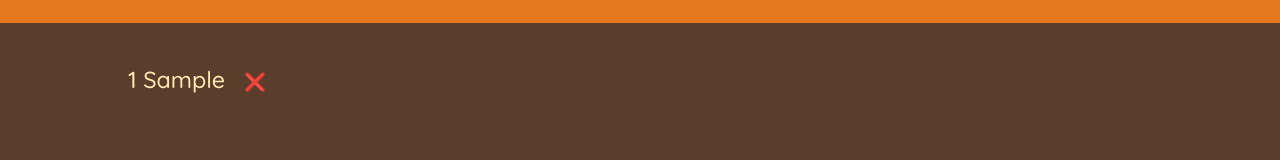
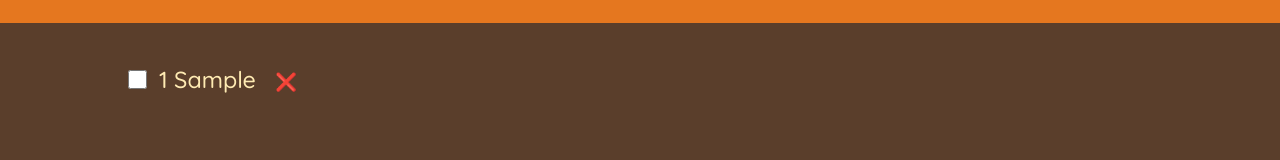
Before and after one commit to ainsleyains/all-react, a React (Create React App) app in the folder faraway-app/: page / in a window 1280 px wide. Both pictures are taken after typing "Sample" into the empty fields and a click on the button "ADD". Shown: the part 288-448 px from the top of the page. Built offline with nearby package versions, Linux system fonts and the light colour scheme.

Commit message:
add checkbox

```diff
--- a/faraway-app/src/App.js
+++ b/faraway-app/src/App.js
@@ -15,6 +15,12 @@ function App() {
         setItems((prevItems) => prevItems.filter((item) => item.id !== id));
     }
 
+    function handleToggleItem(id) {
+        setItems((prevItems) =>
+            prevItems.map((item) => (item.id === id ? { ...item, packed: !item.packed } : item))
+        );
+    }
+
     return (
         <div className='app'>
             <Logo />
@@ -22,6 +28,7 @@ function App() {
             <PackingList
                 items={items}
                 onDeleteItems={handleDeleteItem}
+                onToggleItems={handleToggleItem}
             />
             <Stats />
         </div>
--- a/faraway-app/src/components/Item.jsx
+++ b/faraway-app/src/components/Item.jsx
@@ -1,6 +1,13 @@
-export default function Item({ item, onDeleteItems }) {
+export default function Item({ item, onDeleteItems, onToggleItems }) {
     return (
         <li>
+            <input
+                type='checkbox'
+                value={item.packed}
+                onChange={() => {
+                    onToggleItems(item.id);
+                }}
+            />
             <span style={item.packed ? { textDecoration: 'line-through' } : {}}>
                 {item.quantity} {item.description}
             </span>
--- a/faraway-app/src/components/PackingList.jsx
+++ b/faraway-app/src/components/PackingList.jsx
@@ -1,6 +1,6 @@
 import Item from './Item';
 
-export default function PackingList({ items, onDeleteItems }) {
+export default function PackingList({ items, onDeleteItems, onToggleItems }) {
     return (
         <div className='list'>
             <ul>
@@ -9,6 +9,7 @@ export default function PackingList({ items, onDeleteItems }) {
                         item={item}
                         key={item.id}
                         onDeleteItems={onDeleteItems}
+                        onToggleItems={onToggleItems}
                     />
                 ))}
             </ul>
```
